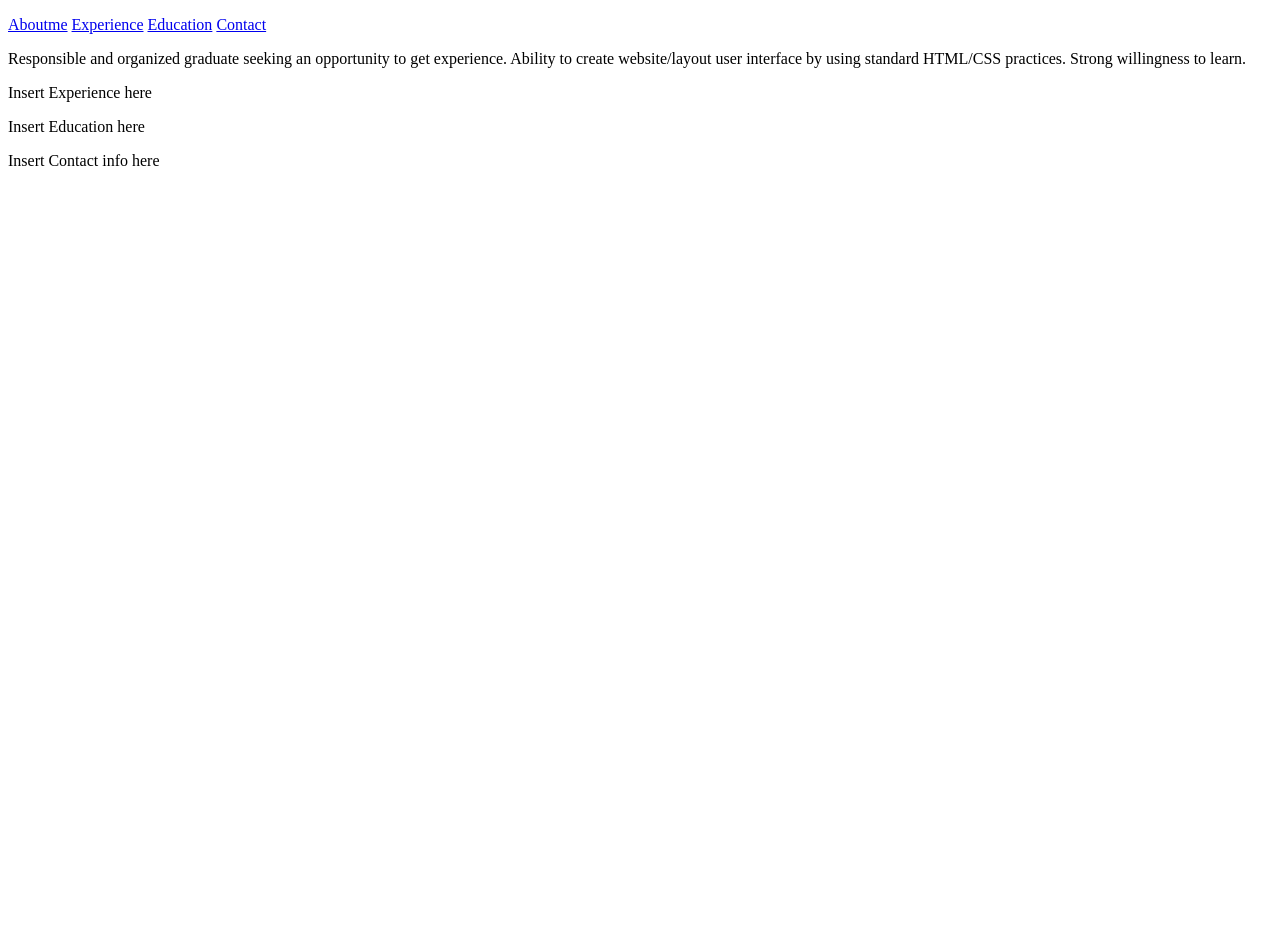
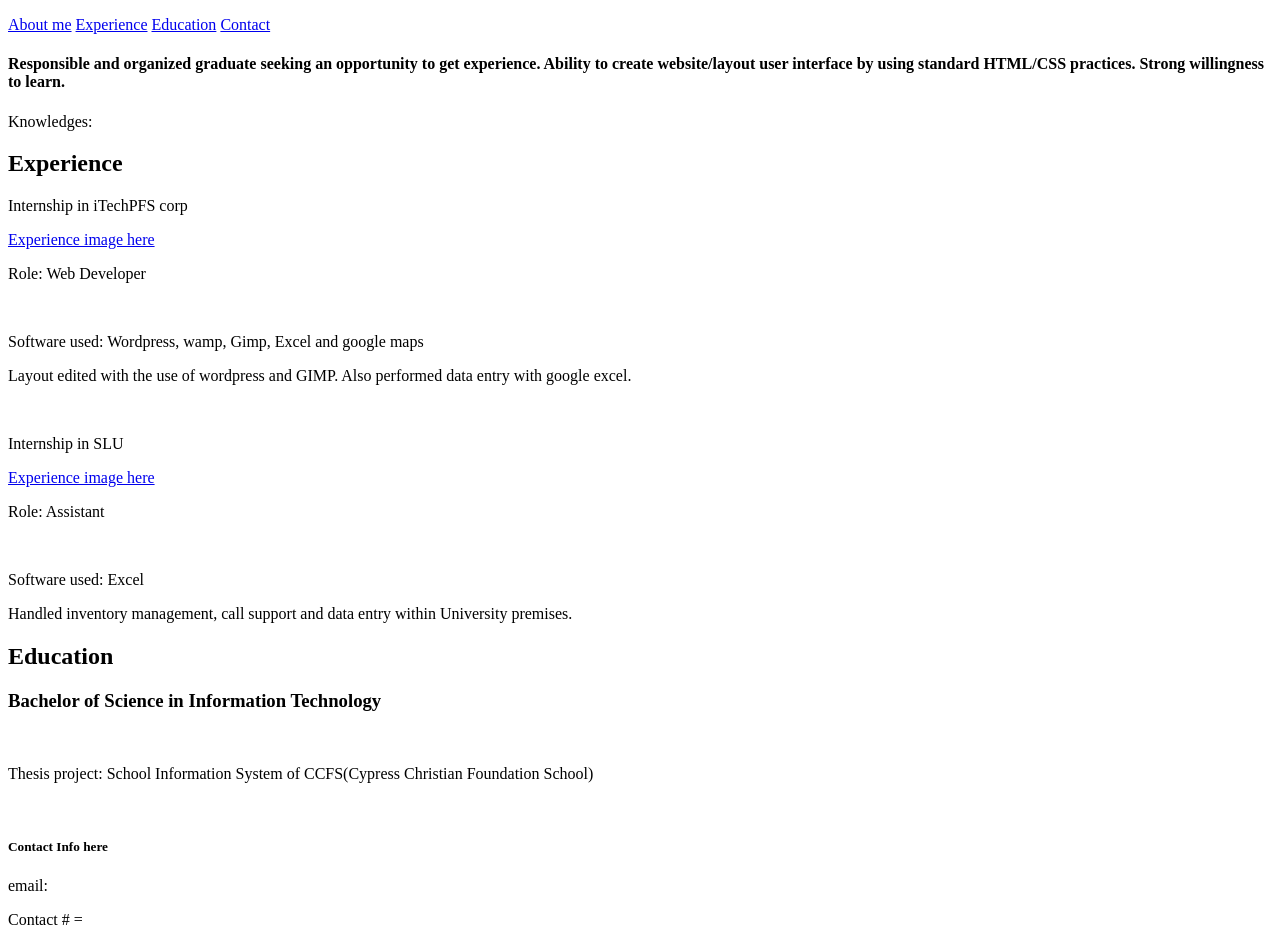
Before and after one commit to Kulemlem/github-portfolio, a plain HTML site: page index.html in a window 1280 px wide. Before the commit the page ends 800 px from the top, so only its background shows below. Drawn offline with Linux system fonts and the light colour scheme.

Commit message:
modified html pt1

```diff
--- a/index.html
+++ b/index.html
@@ -10,7 +10,7 @@
 <nav>
 	<p>
 		<div>
-			<a href="index.html#Aboutme">Aboutme</a>
+			<a href="index.html#Aboutme">About me</a>
 			<a href="index.html#Experience">Experience</a>
 			<a href="index.html#Education">Education</a>
 			<a href="index.html#Contact">Contact</a>
@@ -20,22 +20,45 @@
 </header>
    	<!--Images and more to be added here-->
 	<section id="Aboutme">
-		<p>Responsible and organized graduate seeking an opportunity to get
+		<a href=""></a>
+		<h4>Responsible and organized graduate seeking an opportunity to get
 	experience. Ability to create website/layout user interface by using
 	standard HTML/CSS practices. Strong willingness to
-	learn.</p>
+	learn.</h4>
+	<p>Knowledges:<a href="software knowledge images here"></a>
+		<br>
 	</section>
-   	<!--Brief info about experiences that shows page by page pictures as a proof-->
+   	<!--Brief info about experiences that shows page by page pictures and text as a proof-->
 	<section id="Experience">
-		<p>Insert Experience here</p>
+		<h2>Experience</h2>
+		<p>Internship in iTechPFS corp</p>
+		<a href="#">Experience image here</a>
+		<p>Role: Web Developer</p><br>
+		<p>Software used: Wordpress, wamp, Gimp, Excel and google maps</p>
+		<p>Layout edited with the use of wordpress and GIMP. Also performed data entry with google excel.</p>
+		<br>
+		<p>Internship in SLU</p>
+		<a href="#">Experience image here</a>
+		<p>Role: Assistant</p><br>
+		<p>Software used: Excel</p>
+		<!--thinking of adding inventory management as an experience inclusion-->
+		<p>Handled inventory management, call support and data entry within University premises.</p>
 	</section>
    	<!--Education Information-->
 	<section id="Education">
-		<p>Insert Education here</p>
+		<h2>Education</h2>
+		<h3>Bachelor of Science in Information Technology</h3>
+		<br>
+		<p>Thesis project: School Information System of CCFS(Cypress Christian Foundation School)</p>
+		<br>
 	</section>
    	<!--Personal Information-->
 	<section id="Contact">
-		<p>Insert Contact info here</p>
+	<footer>
+	<h5>Contact Info here</h5>
+		<p>email:</p>
+		<p>Contact # =</p>
+	</footer>
 	</section>
    </body>
 </html>
```
